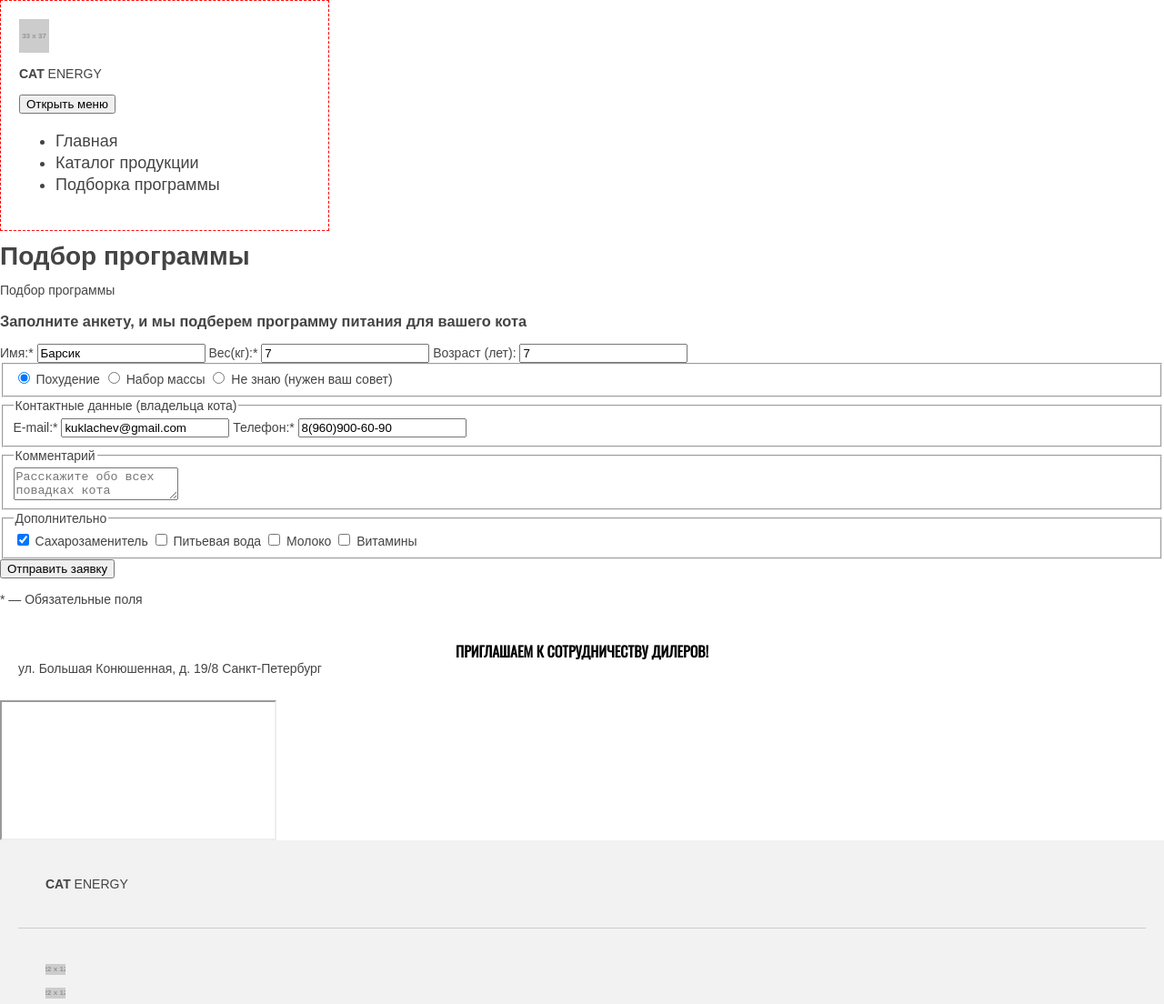
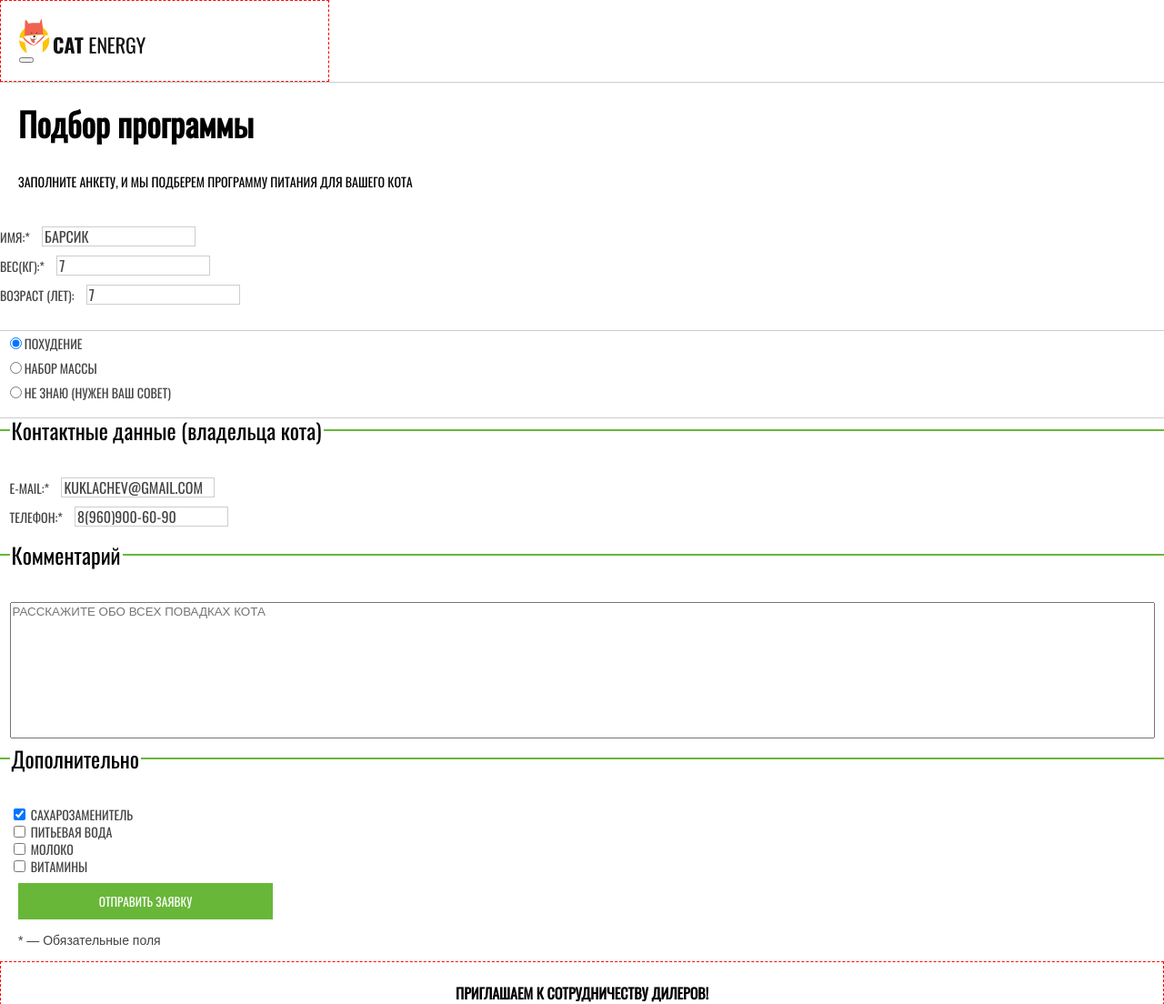
Before and after one commit to yaamshire/1253785-cat-energy-21, a website: page source/form.html in a window 1280 px wide. Shown: the top 1104 px of the page at 91% size. Drawn offline with nearby package versions, Linux system fonts and the light colour scheme; files that its build step writes are made by us from their sources; placeholder pictures from the web are drawn by us.

Commit message:
Написание базовых стилей для страницы Form. мобильная версия

```diff
--- a/source/form.html
+++ b/source/form.html
@@ -6,19 +6,19 @@
 </head>
 <body class="page__body">
   <header class="page-header">
-    <a class="page-header__logo" href="/"><img src="https://via.placeholder.com/33x37.png" alt="CAT Energy"></a>
-    <p class="page-header__name"><b>CAT</b> ENERGY</p>
+    <a class="page-header__logo" href="/"><img src="/source/img/logo-mobile.svg" alt="CAT Energy"></a>
+    <a class="page-header__logo-name" href="/"><img src="/source/img/logo 2.svg" alt="CAT ENERGY" ></a>
   <nav class="main-nav">
-    <button class="main-nav__toogle" type="button"><span class="visualy-hidden">Открыть меню</span></button>
-    <div class="main-nav__wrap">
+    <button class="main-nav__toogle" type="button"><span class="visually-hidden">Открыть меню</span></button>
+    <div class="main-nav__wrap visually-hidden">
       <ul class="main-nav__list site-list">
-        <li class="site-list__item ">
+        <li class="site-list__item site-list__item--active">
           <a href="/">Главная</a>
         </li>
         <li class="site-list__item">
           <a href="catalog.html">Каталог продукции</a>
         </li>
-        <li class="site-list__item site-list__item--active">
+        <li class="site-list__item">
           <a href="form.html">Подборка программы</a>
         </li>
       </ul>
@@ -27,37 +27,41 @@
 </header>
 
 <main class="page-form">
-  <h1 class="visualy-hidden">Подбор программы</h1>
+  <h1 class="visually-hidden">Подбор программы</h1>
+  <div class="page-form__intro">
+    <h4 class="intro__title">Подбор программы</h4>
+    <p class="intro__subtitle">Заполните анкету, и мы подберем
+      программу питания для вашего кота</p>
+  </div>
+
   <form action="https://echo.htmlacademy.ru" title="Подбор программы">
-  <div class="page-form__intro">
-    <span class="intro__title">Подбор программы</span>
-    <h3 class="intro__subtitle">Заполните анкету, и мы подберем
-      программу питания для вашего кота</h3>
-    <div class="intro__info form-group">
+  <div class="page-form__form-group">
+    <div class="form-group text-group">
       <label class="form-group__label" for="name">Имя:*</label>
-      <input class="form-group__input--text" type="text" name="name" id="name" value="Барсик" required>
+      <input class="form-group__input--text" type="text" name="name" id="name" value="Барсик" required></br>
       <label class="form-group__label" for="weight">Вес(кг):*</label>
-      <input class="form-group__input--text" type="text" name="weight" id="weight" value="7" required>
+      <input class="form-group__input--text" type="text" name="weight" id="weight" value="7" required></br>
       <label class="form-group__label" for="age">Возраст (лет):</label>
-      <input class="form-group__input--text" type="text" name="age" id="age" value="7">
+      <input class="form-group__input--text" type="text" name="age" id="age" value="7"></div></br>
     </div>
-    <div class="intro__radio form-group">
-      <fieldset class="form-group">
+  </div>
+  <div class="page-form__form-group">
+      <fieldset class="form-group radio-group">
       <input class="form-group__input--radio" type="radio" name="Программа" id="slim" value="Похудение" checked>
-      <label class="form-group__label" for="slim">Похудение</label>
+      <label class="form-group__label" for="slim">Похудение</label></br>
       <input class="form-group__input--radio" type="radio" name="Программа" value="Набор массы" id="weight-gain">
-      <label class="form-group__label" for="weight-gain">Набор массы</label>
+      <label class="form-group__label" for="weight-gain">Набор массы</label></br>
       <input class="form-group__input--radio" type="radio" name="Программа" value="Нужен совет" id="advice">
       <label class="form-group__label" for="advice">Не знаю (нужен ваш совет)</label>
     </fieldset>
 
-    </div>
   </div>
+
   <div class="page-form__form-group">
-    <fieldset class="form-group">
+    <fieldset class="form-group form-contact">
     <legend class="form-group__title">Контактные данные (владельца кота)</legend>
     <label class="form-group__label" for="email">E-mail:*</label>
-    <input class="form-group__input--text with-icon" type="email" name="email" id="email" value="kuklachev@gmail.com" required placeholder="✉">
+    <input class="form-group__input--text with-icon" type="email" name="email" id="email" value="kuklachev@gmail.com" required placeholder="✉"></br>
     <label class="form-group__label" for="phone">Телефон:*</label>
     <input class="form-group__input--text with-icon" type="tel" name="phone" id="phone" value="8(960)900-60-90" required placeholder="✆">
   </fieldset>
@@ -72,18 +76,18 @@
     <fieldset class="form-group">
       <legend class="form-group__title">Дополнительно</legend>
       <input class="form-group__input--checkbox" type="checkbox" name="Сахарозаменитель" id="sweetener" checked>
-      <label class="form-group__label" for="sweetener">Сахарозаменитель</label>
+      <label class="form-group__label" for="sweetener">Сахарозаменитель</label></br>
       <input class="form-group__input--checkbox" type="checkbox" name="Питьевая вода" id="water">
-      <label class="form-group__label" for="water">Питьевая вода</label>
+      <label class="form-group__label" for="water">Питьевая вода</label></br>
       <input class="form-group__input--checkbox" type="checkbox" name="Молоко" id="milk">
-      <label class="form-group__label" for="milk">Молоко</label>
+      <label class="form-group__label" for="milk">Молоко</label></br>
       <input class="form-group__input--checkbox" type="checkbox" name="Витамины" id="vitamins">
       <label class="form-group__label" for="vitamins">Витамины</label>
     </fieldset>
   </div>
   <div class="page-form__footer">
     <div class="page-form__footer-submit">
-      <button class="footer-submit action" type="submit">Отправить заявку</button>
+      <button class="footer-submit green-button" type="submit">Отправить заявку</button>
     </div>
     <p class="page-form__footer-legend">
       * — Обязательные поля
@@ -107,25 +111,22 @@
     </div>
   </div>
 </section>
+</section>
 
 <footer class="footer">
   <div class="footer__wrap">
-    <div class="footer__name border-bottom">
+    <div class="footer__name">
       <p class="footer__name-text"><b>CAT</b> ENERGY</p>
     </div>
-    <div class="footer__social border-bottom">
-      <p class="footer__social-item"><a href="vk.com"><img src="https://via.placeholder.com/22x12.png" alt="VK"></a></p>
-      <p class="footer__social-item"><a href="instagram.com"><img src="https://via.placeholder.com/22x12.png" alt="Inst"></a></p>
-      <p class="footer__social-item"><a href="facebook.com"><img src="https://via.placeholder.com/22x12.png" alt="Facebook"></a></p>
-
+    <div class="footer__social">
+      <a class="footer__social-item" href="vk.com"><img src="https://via.placeholder.com/22x12.png" alt="VK"></a>
+      <a class="footer__social-item" href="instagram.com"><img src="https://via.placeholder.com/22x12.png" alt="Inst"></a>
+      <a class="footer__social-item" href="facebook.com"><img src="https://via.placeholder.com/22x12.png" alt="Facebook"></a>
     </div>
     <div class="footer__logo-academy">
-      <p class="footer__logo-academy-text">HTML Academy</p>
-      <p class="footer__logo-academy-logo"><a href="htmlacademy.ru"><img src="https://via.placeholder.com/27x34.png" alt="HTML Academy"></a></p>
+      <a class="logo-academy link" href="https://htmlacademy.ru/intensive/adaptive" target="_blank"><span class="">HTML Academy</span><img src="img/htmlacademy.svg" alt="HTML Academy" width="27"></a>
     </div>
-
   </div>
-
 </footer>
 
 </body>
--- a/source/less/blocks/dillers.less
+++ b/source/less/blocks/dillers.less
@@ -1,5 +1,6 @@
 .dillers {
   background-color: @white;
+  .debug();
 }
 
 .dillers__wrap {
--- a/source/less/blocks/footer.less
+++ b/source/less/blocks/footer.less
@@ -1,5 +1,6 @@
 .footer {
   background-color: @basic-grey;
+  .debug ();
 }
 
 .footer__wrap {
--- a/source/less/blocks/form/page-form.less
+++ b/source/less/blocks/form/page-form.less
@@ -1,5 +1,104 @@
 /* Страница формы подбора */
 .page-form {
-  background-color: @white;
+  height: 100%;
+}
+
+.page-form__intro {
+  color: @black;
+  font-family: "Oswald-regular", "Arial", sans-serif;
+  padding: 0 20px;
+  border-top: 1px solid @grey-2;
+}
+
+.intro__title {
+  .font-s-h(36px;36px);
+  margin: 27px 0 37px 0;
+}
+
+.intro__subtitle {
+  text-transform: uppercase;
+  margin: 0 0 40px 0;
+}
+
+.page-form__form-group {
+  text-transform: uppercase;
+  font-family: "Oswald-regular", "Arial", sans-serif;
+}
+
+.form-group__label {
+  margin-right: 10px;
+}
+
+.field-name {
+  padding: 25px 20px 25px 20px;
+  margin:0;
+}
+
+.form-group {
+  margin: 0;
+  border: 2px solid @basic-green;
+  border-left: none;
+  border-right: none;
+  border-bottom: none;
+}
+
+.form-group__input--text {
+  .font-s-h(16px;18px);
+  text-transform: uppercase;
+  font-family: "Oswald-regular", "Arial", sans-serif;
+  padding: 15px auto 15px 15px;
   color: @dark-grey-1;
+  border: 1px solid @grey-2;
+  margin: 0 0 10px 0;
 }
+
+.text-group {
+  border: none;
+}
+
+.form-group__title {
+  .font-s-h(24px;26px);
+  text-transform: none;
+  color: @black;
+  margin-bottom: 34px;
+
+
+}
+
+.form-group__input--radio {
+  background-color: @basic-green;
+  margin: 0 0 12px 0;
+}
+
+.radio-group {
+  border-left: none;
+  border-right: none;
+  border-bottom: 1px solid @grey-2;
+  border-top: 1px solid @grey-2;
+}
+
+.form-contact {
+  border: 2px solid @basic-green;
+  border-left: none;
+  border-right: none;
+  border-bottom: none;
+}
+
+.form-group__textarea {
+  resize: none;
+  font-family: "Oswald", "Arial", sans-serif;
+  text-transform: uppercase;
+  width: 100%;
+  min-height: 150px;
+}
+
+
+.page-form__footer {
+  padding: 0 20px;
+}
+
+.footer-submit {
+  width: 280px;
+  height: 40px;
+  padding: 8px 44px;
+}
```
